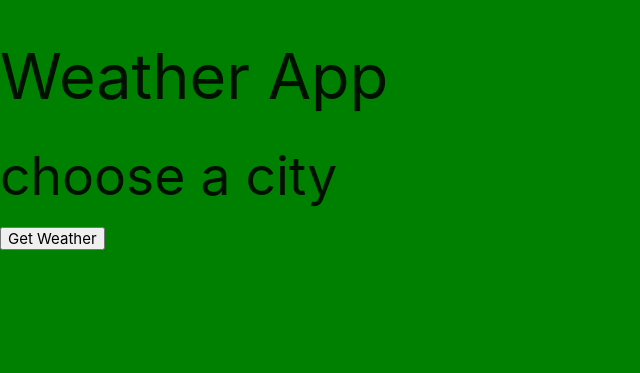
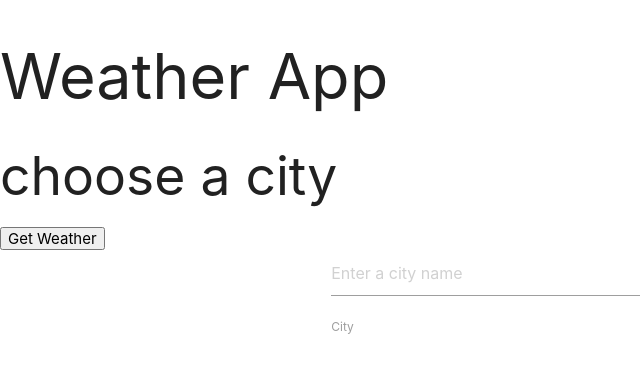
Before and after one commit to golovewkin/python-apps, a Django app: page /weather/ in a window 1280 px wide. Shown: the top 373 px of the page, without its empty margins (0-640 px from the left). Run offline with Django 4.2, Linux system fonts and the light colour scheme.

Commit message:
add input for the form

```diff
--- a/weather/static/weather/weather.css
+++ b/weather/static/weather/weather.css
@@ -1,3 +1,3 @@
 body {
-    background: green;
+    /*background: green;*/
 }
--- a/weather/templates/weather/weather.html
+++ b/weather/templates/weather/weather.html
@@ -4,13 +4,13 @@
 <head>
     <title>Weather App</title>
 
-    {% load static %}
-    <link rel="stylesheet" href="{% static 'weather/weather.css' %}">
-
     <!-- Compiled and minified CSS -->
     <link rel="stylesheet" href="https://cdnjs.cloudflare.com/ajax/libs/materialize/1.0.0/css/materialize.min.css">
     <!-- Compiled and minified JavaScript -->
     <script src="https://cdnjs.cloudflare.com/ajax/libs/materialize/1.0.0/js/materialize.min.js"></script>
+
+    {% load static %}
+    <link rel="stylesheet" href="{% static 'weather/weather.css' %}">
 </head>
 <body>
 <h1>Weather App</h1>
@@ -33,5 +33,11 @@
     <p class="error">Please correct the errors below:</p>
     {{ form.errors }}
 {% endif %}
+<div class="row">
+    <div class="col s5 offset-s3"><span class="flow-text">
+        <input placeholder="Enter a city name" id="first_name" type="text" class="validate">
+        <label for="first_name">City</label>
+    </span></div>
+</div>
 </body>
 </html>
```
